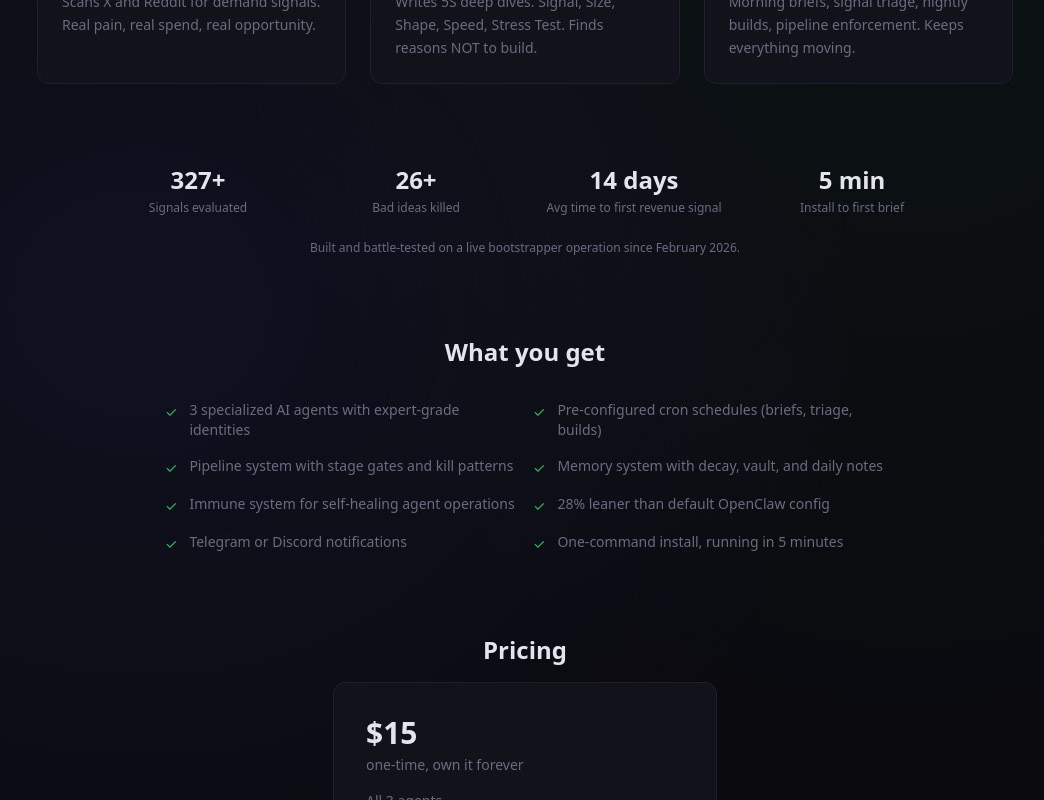
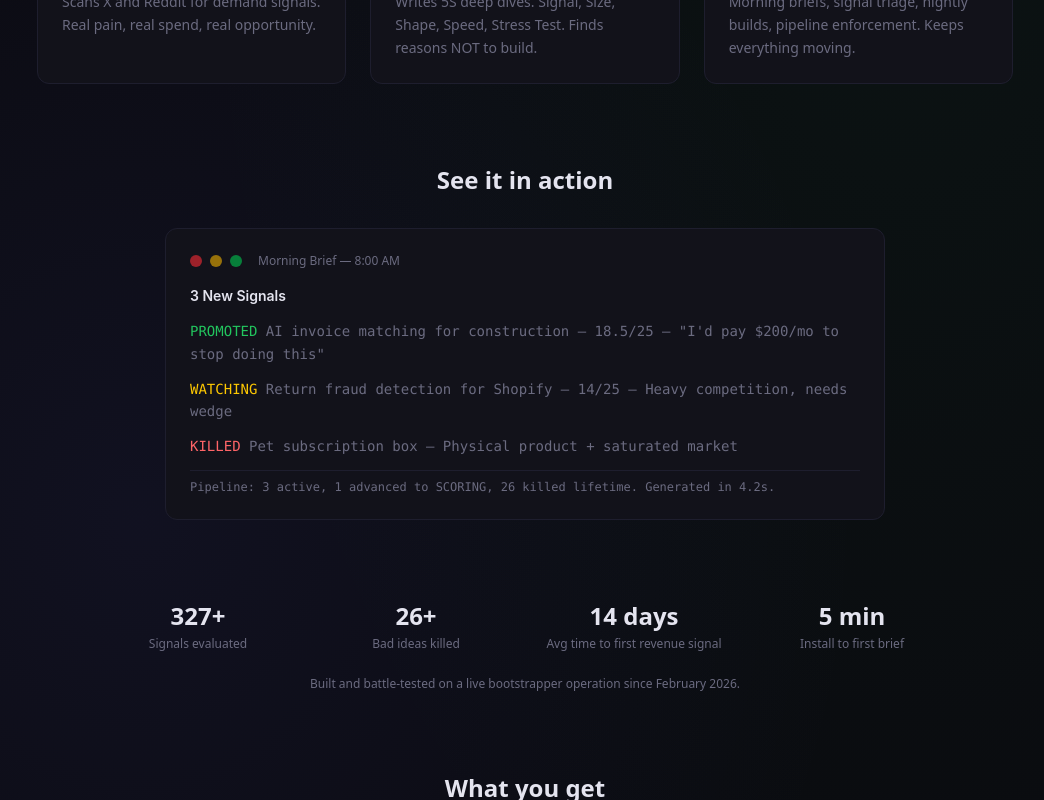
Before and after one commit to Jmee67/clawd-up-web, a Next.js app: page / in a window 1280 px wide. Shown: the part 610-1410 px from the top of the page, without its empty margins (115-1159 px from the left). Built offline with nearby package versions, Linux system fonts and the light colour scheme.

Commit message:
add email capture to onboarding + demo section on landing page

```diff
--- a/app/page.tsx
+++ b/app/page.tsx
@@ -5,6 +5,7 @@ import { useState } from "react";
 // ── Types ──────────────────────────────────────────────
 interface FormData {
   name: string;
+  email: string;
   timezone: string;
   businessType: string;
   xHandle: string;
@@ -20,6 +21,7 @@ interface FormData {
 
 const DEFAULT: FormData = {
   name: "",
+  email: "",
   timezone: "Europe/London",
   businessType: "saas",
   xHandle: "",
@@ -96,6 +98,26 @@ function Hero({ onStart }: { onStart: () => void }) {
             <p className="text-sm text-[var(--text-muted)] leading-relaxed">{a.desc}</p>
           </div>
         ))}
+      </section>
+
+      {/* Sample Output */}
+      <section className="max-w-3xl mx-auto px-6 pb-20">
+        <h2 className="text-2xl font-bold mb-8 text-center">See it in action</h2>
+        <div className="rounded-xl border border-[var(--border)] bg-[var(--bg-card)] p-6 overflow-hidden">
+          <div className="flex items-center gap-2 mb-4">
+            <div className="w-3 h-3 rounded-full bg-red-500/60"></div>
+            <div className="w-3 h-3 rounded-full bg-yellow-500/60"></div>
+            <div className="w-3 h-3 rounded-full bg-green-500/60"></div>
+            <span className="text-xs text-[var(--text-muted)] ml-2">Morning Brief — 8:00 AM</span>
+          </div>
+          <div className="space-y-3 text-sm text-[var(--text-muted)] font-mono leading-relaxed">
+            <p className="text-[var(--text)] font-semibold font-sans">3 New Signals</p>
+            <p><span className="text-[var(--green)]">PROMOTED</span> AI invoice matching for construction — 18.5/25 — &quot;I&apos;d pay $200/mo to stop doing this&quot;</p>
+            <p><span className="text-yellow-400">WATCHING</span> Return fraud detection for Shopify — 14/25 — Heavy competition, needs wedge</p>
+            <p><span className="text-red-400">KILLED</span> Pet subscription box — Physical product + saturated market</p>
+            <p className="pt-2 border-t border-[var(--border)] text-xs">Pipeline: 3 active, 1 advanced to SCORING, 26 killed lifetime. Generated in 4.2s.</p>
+          </div>
+        </div>
       </section>
 
       {/* Social Proof / Stats */}
@@ -311,6 +333,11 @@ function Onboarding({ onBack }: { onBack: () => void }) {
                 <input className={inputClass} value={form.name} onChange={(e) => set("name", e.target.value)} placeholder="Jamie" />
               </div>
               <div>
+                <label className={labelClass}>Email</label>
+                <input className={inputClass} type="email" value={form.email} onChange={(e) => set("email", e.target.value)} placeholder="you@example.com" />
+                <p className="text-xs text-[var(--text-muted)] mt-1">For license delivery and setup guide</p>
+              </div>
+              <div>
                 <label className={labelClass}>Timezone</label>
                 <select className={selectClass} value={form.timezone} onChange={(e) => set("timezone", e.target.value)}>
                   {["US/Eastern", "US/Central", "US/Pacific", "Europe/London", "Europe/Berlin", "Asia/Tokyo", "Australia/Sydney"].map((tz) => (
```
Also changed, not shown: 1 other file (tests, documents, lock files or other folders).
